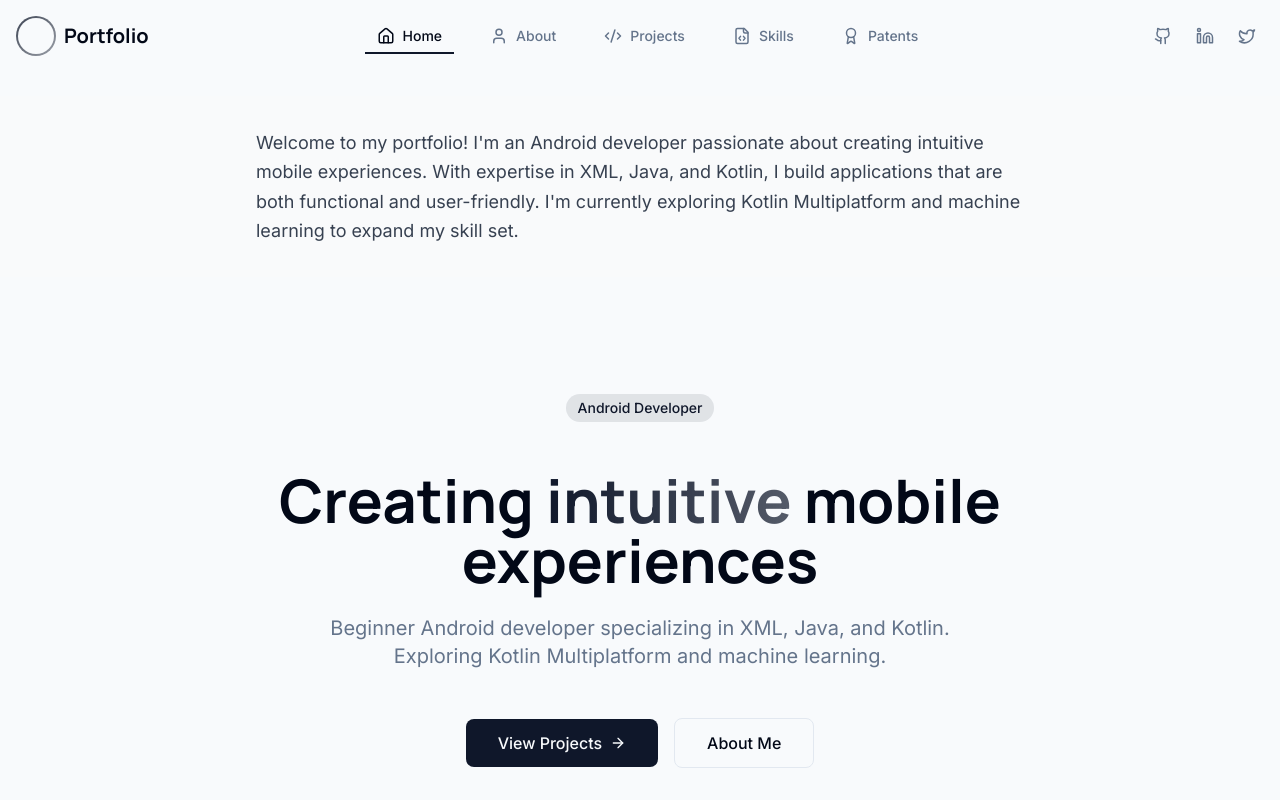
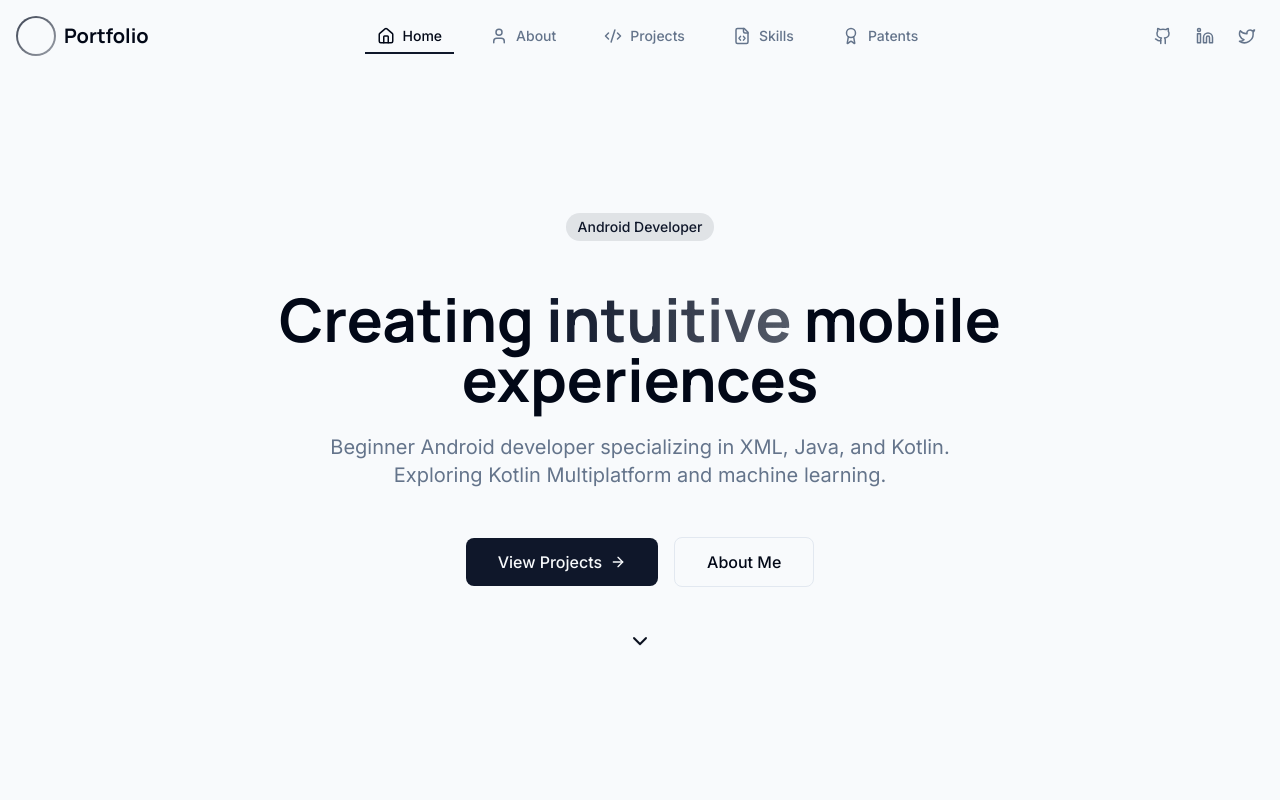
Before and after one commit to finefigo/my-1st-portfolio, a React (Vite) app: page / in a window 1280 px wide. Shown: the top 800 px of the page. Built offline with nearby package versions, Linux system fonts and the light colour scheme.

Commit message:
Remove recent edits
This commit removes the recently added section from the codebase, reverting to a previous version.

```diff
--- a/src/pages/Index.tsx
+++ b/src/pages/Index.tsx
@@ -8,18 +8,6 @@ import Layout from "@/components/Layout";
 const Index = () => {
   return (
     <Layout>
-      <div className="w-full bg-gray-50 dark:bg-gray-900 py-8">
-        <div className="container mx-auto px-4">
-          <div className="max-w-3xl mx-auto">
-            <p className="text-lg text-gray-700 dark:text-gray-300 leading-relaxed">
-              Welcome to my portfolio! I'm an Android developer passionate about creating intuitive mobile experiences.
-              With expertise in XML, Java, and Kotlin, I build applications that are both functional and user-friendly.
-              I'm currently exploring Kotlin Multiplatform and machine learning to expand my skill set.
-            </p>
-          </div>
-        </div>
-      </div>
-
       <div className="min-h-screen">
         <Hero />
         <AboutPreview />
```
